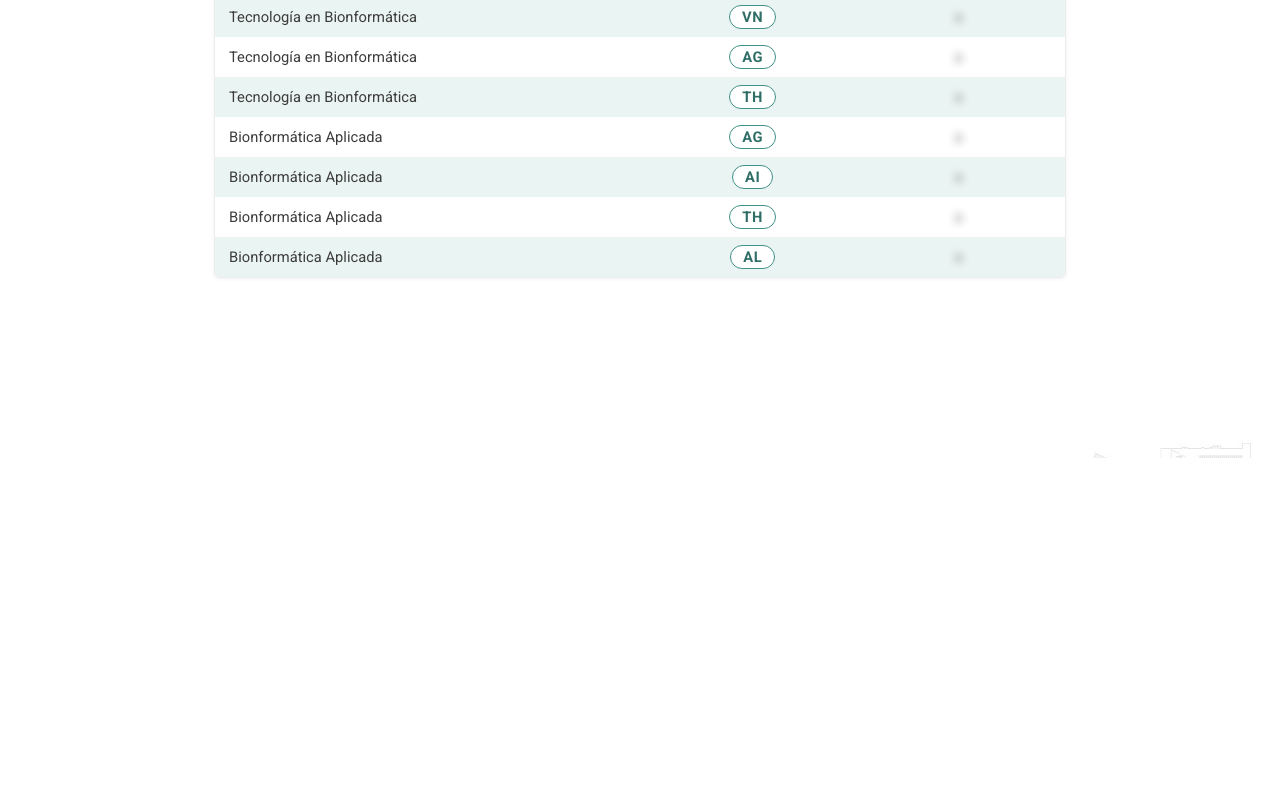
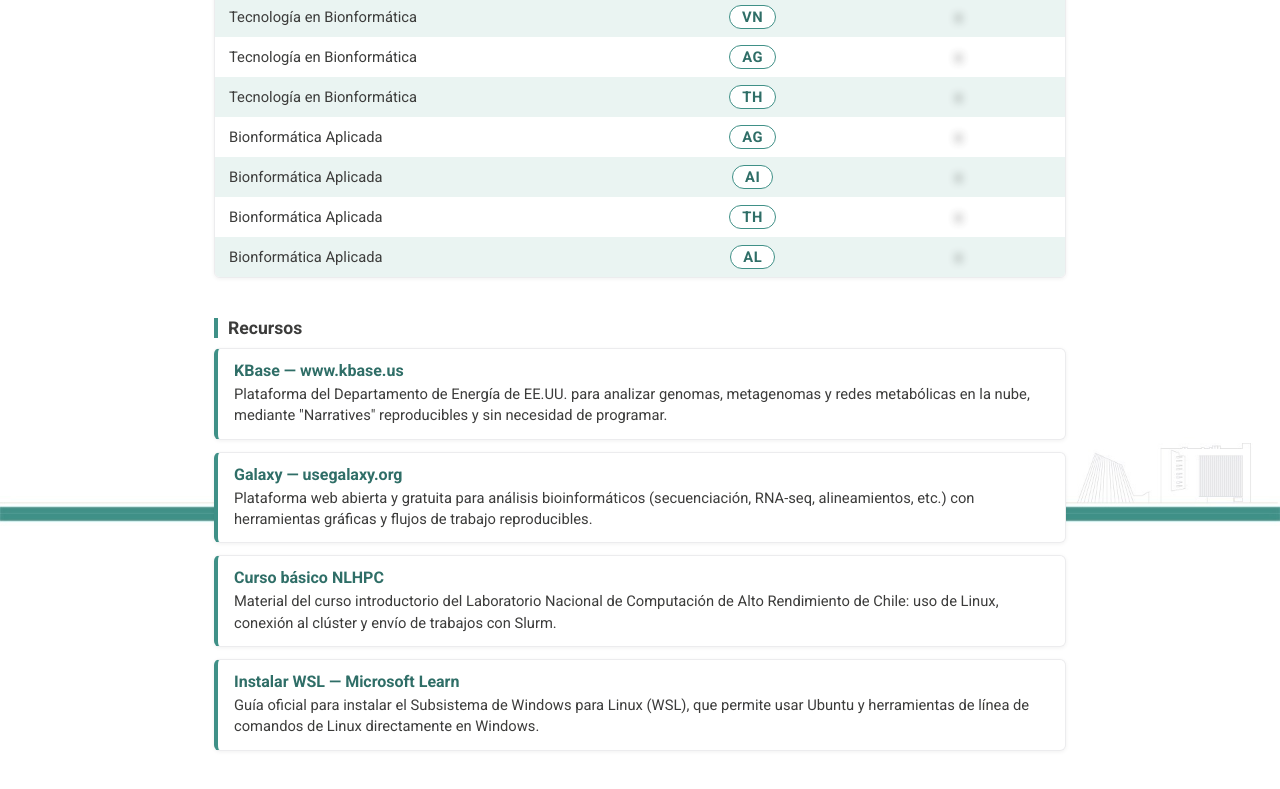
Before and after one commit to fissotta/USACH_2026_2, a plain HTML site: page index.html in a window 1280 px wide. Shown: the part 1886-2675 px from the top of the page. Before the commit the page ends 2344 px from the top, so only its background shows below. Drawn offline with Linux system fonts and the light colour scheme.

Commit message:
Agrega sección abierta de recursos
Co-Authored-By: Claude Opus 5.5 <noreply@anthropic.com>

```diff
--- a/index.html
+++ b/index.html
@@ -113,6 +113,19 @@
   .btn-pri { background: var(--turquesa); color: var(--blanco); }
   .btn-pri:disabled { opacity: .6; cursor: wait; }
 
+  .recursos { list-style: none; margin: 0; padding: 0; display: grid; gap: 12px; }
+  .recursos li {
+    background: var(--blanco);
+    border: 1px solid var(--gris-claro);
+    border-left: 4px solid var(--turquesa);
+    border-radius: 6px;
+    padding: 12px 16px;
+    box-shadow: 0 1px 4px rgba(0,0,0,.06);
+  }
+  .recursos a { color: var(--turquesa-oscuro); font-weight: 700; text-decoration: none; word-break: break-all; }
+  .recursos a:hover { text-decoration: underline; }
+  .recursos p { margin: 4px 0 0; font-size: .92rem; line-height: 1.45; }
+
   @media (max-width: 640px) {
     .logo { top: 16px; left: 16px; height: 34px; }
     main { padding: 90px 16px 80px; }
@@ -131,6 +144,27 @@
     <section>
       <h2>Asistencia</h2>
       <div class="tabla-wrap" id="asistencia"><p class="estado">Cargando…</p></div>
+    </section>
+    <section>
+      <h2>Recursos</h2>
+      <ul class="recursos">
+        <li>
+          <a href="https://www.kbase.us" target="_blank" rel="noopener">KBase — www.kbase.us</a>
+          <p>Plataforma del Departamento de Energía de EE.UU. para analizar genomas, metagenomas y redes metabólicas en la nube, mediante "Narratives" reproducibles y sin necesidad de programar.</p>
+        </li>
+        <li>
+          <a href="https://galaxy-main.usegalaxy.org" target="_blank" rel="noopener">Galaxy — usegalaxy.org</a>
+          <p>Plataforma web abierta y gratuita para análisis bioinformáticos (secuenciación, RNA-seq, alineamientos, etc.) con herramientas gráficas y flujos de trabajo reproducibles.</p>
+        </li>
+        <li>
+          <a href="https://gitlab.nlhpc.cl/publico-nlhpc/curso-basico-nlhpc" target="_blank" rel="noopener">Curso básico NLHPC</a>
+          <p>Material del curso introductorio del Laboratorio Nacional de Computación de Alto Rendimiento de Chile: uso de Linux, conexión al clúster y envío de trabajos con Slurm.</p>
+        </li>
+        <li>
+          <a href="https://learn.microsoft.com/en-us/windows/wsl/install" target="_blank" rel="noopener">Instalar WSL — Microsoft Learn</a>
+          <p>Guía oficial para instalar el Subsistema de Windows para Linux (WSL), que permite usar Ubuntu y herramientas de línea de comandos de Linux directamente en Windows.</p>
+        </li>
+      </ul>
     </section>
   </main>
 
```
